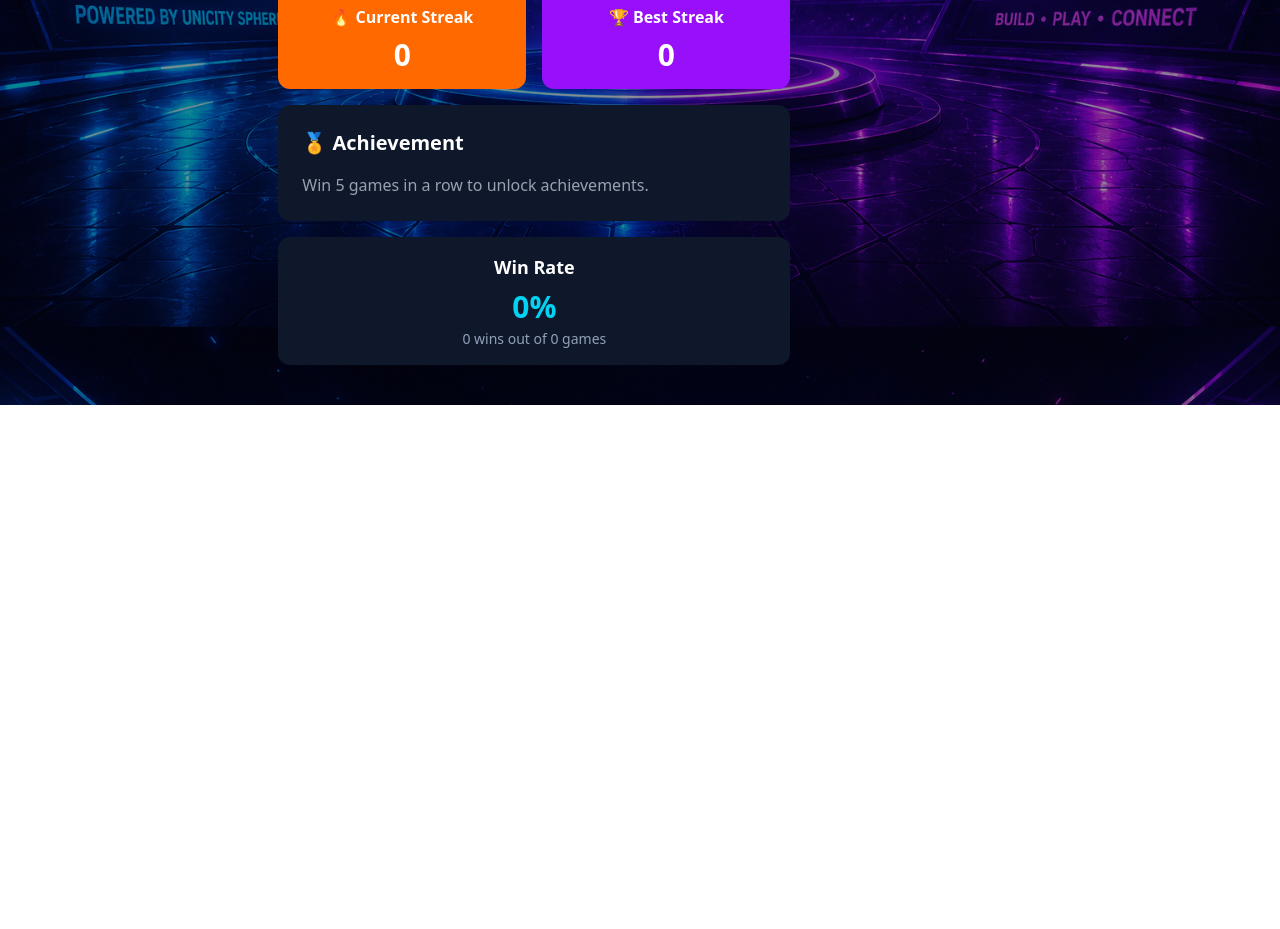
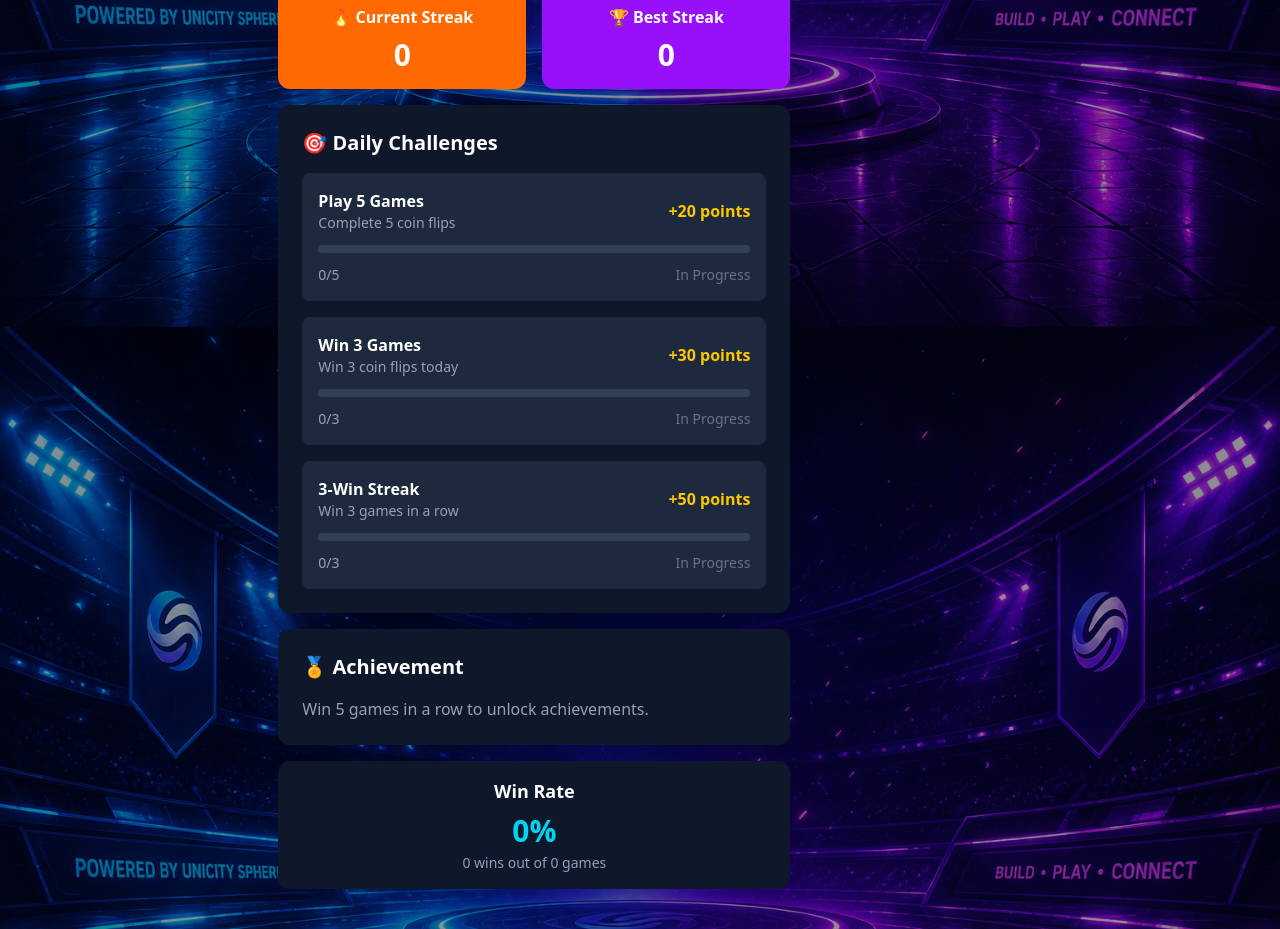
Before and after one commit to chehan011/sphere-coin-flip, a Next.js app: page / in a window 1280 px wide. Shown: the part 1380-2309 px from the top of the page. Before the commit the page ends 1785 px from the top, so only its background shows below. Built offline with nearby package versions, Linux system fonts and the light colour scheme.

Commit message:
Add daily challenges and rewards

```diff
--- a/app/page.tsx
+++ b/app/page.tsx
@@ -35,6 +35,10 @@ export default function Home() {
   const [bestStreak, setBestStreak] = useState(0);
   const [history, setHistory] = useState<HistoryItem[]>([]);
   const [loadingWallet, setLoadingWallet] = useState(false);
+  const [dailyGames, setDailyGames] = useState(0);
+  const [dailyWins, setDailyWins] = useState(0);
+  const [claimedChallenges, setClaimedChallenges] = useState<string[]>([]);
+  const [dailyBestStreak, setDailyBestStreak] = useState(0);
 
 
 useEffect(() => {
@@ -51,6 +55,20 @@ useEffect(() => {
     setHistory(data.history ?? []);
     setStreak(data.streak ?? 0);
     setBestStreak(data.bestStreak ?? 0);
+
+    const today = new Date().toLocaleDateString();
+
+    if (data.challengeDate === today) {
+      setDailyBestStreak(data.dailyBestStreak ?? 0);
+      setDailyGames(data.dailyGames ?? 0);
+      setDailyWins(data.dailyWins ?? 0);
+      setClaimedChallenges(data.claimedChallenges ?? []);
+    } else {
+      setDailyBestStreak(0);
+      setDailyGames(0);
+      setDailyWins(0);
+      setClaimedChallenges([]);
+    }
   } catch (error) {
     console.error("Failed to load saved game data:", error);
   }
@@ -71,14 +89,30 @@ useEffect(() => {
     history,
     streak,
     bestStreak,
+
+    dailyGames,
+    dailyWins,
+    claimedChallenges,
+    dailyBestStreak,
+    challengeDate: new Date().toLocaleDateString(),
   };
 
   localStorage.setItem(
     "coinflip-data",
     JSON.stringify(gameData)
   );
-}, [balance, wins, losses, history, streak, bestStreak]);
-
+}, [
+  balance,
+  wins,
+  losses,
+  history,
+  streak,
+  bestStreak,
+  dailyGames,
+  dailyWins,
+  dailyBestStreak,
+  claimedChallenges,
+]);
 
 async function connectWallet() {
   setLoadingWallet(true);
@@ -137,9 +171,9 @@ function playGame() {
   if (flipping) return;
 
   if (!connected) {
-    alert("Please connect your Sphere wallet first.");
-    return;
-  }
+  alert("Please connect your Sphere wallet first.");
+  return;
+}
 
   if (!choice) {
     alert("Please choose Heads or Tails.");
@@ -179,6 +213,12 @@ function playGame() {
 
     const won = flip === choice;
 
+    setDailyGames((games) => games + 1);
+
+if (won) {
+  setDailyWins((wins) => wins + 1);
+}
+
     setCoin(flip === "Heads" ? "🙂" : "🦅");
 
     if (won) {
@@ -186,6 +226,9 @@ function playGame() {
       setWins((w) => w + 1);
 
       const nextStreak = streak + 1;
+      setDailyBestStreak((best) =>
+  Math.max(best, nextStreak)
+);
 
 setStreak(nextStreak);
 
@@ -233,6 +276,46 @@ const winRate =
   totalGames === 0
     ? 0
     : Math.round((wins / totalGames) * 100);
+
+    const challenges = [
+  {
+    id: "play5",
+    title: "Play 5 Games",
+    description: "Complete 5 coin flips",
+    target: 5,
+    progress: dailyGames,
+    reward: 20,
+  },
+  {
+    id: "win3",
+    title: "Win 3 Games",
+    description: "Win 3 coin flips today",
+    target: 3,
+    progress: dailyWins,
+    reward: 30,
+  },
+  {
+    id: "streak3",
+    title: "3-Win Streak",
+    description: "Win 3 games in a row",
+    target: 3,
+    progress: Math.min(dailyBestStreak, 3),
+    reward: 50,
+  },
+];
+
+function claimChallenge(id: string, reward: number) {
+  if (claimedChallenges.includes(id)) return;
+
+  setBalance((current) => current + reward);
+
+  setClaimedChallenges((previous) => [
+    ...previous,
+    id,
+  ]);
+
+  setMessage(`🎉 Challenge completed! +${reward} game points!`);
+}
 
   return (
     <main className="min-h-screen text-white flex justify-center py-10 px-4">
@@ -487,6 +570,86 @@ onClick={() => {
 </div>
 
 <div className="bg-slate-900 rounded-xl p-6 mt-4">
+  <h2 className="text-xl font-bold mb-4">
+    🎯 Daily Challenges
+  </h2>
+
+  <div className="space-y-4">
+    {challenges.map((challenge) => {
+      const completed =
+        challenge.progress >= challenge.target;
+
+      const claimed =
+        claimedChallenges.includes(challenge.id);
+
+      return (
+        <div
+          key={challenge.id}
+          className="bg-slate-800 rounded-lg p-4"
+        >
+          <div className="flex justify-between items-center">
+            <div>
+              <h3 className="font-bold">
+                {challenge.title}
+              </h3>
+
+              <p className="text-sm text-gray-400">
+                {challenge.description}
+              </p>
+            </div>
+
+            <span className="text-yellow-400 font-bold">
+              +{challenge.reward} points
+            </span>
+          </div>
+
+          <div className="mt-3 bg-slate-700 rounded-full h-2">
+            <div
+              className="bg-green-400 h-2 rounded-full"
+              style={{
+                width: `${Math.min(
+                  (challenge.progress / challenge.target) * 100,
+                  100
+                )}%`,
+              }}
+            />
+          </div>
+
+          <div className="flex justify-between items-center mt-3">
+            <span className="text-sm text-gray-400">
+              {Math.min(challenge.progress, challenge.target)}
+              /{challenge.target}
+            </span>
+
+            {claimed ? (
+              <span className="text-green-400 font-bold">
+                ✓ Claimed
+              </span>
+            ) : completed ? (
+              <button
+                onClick={() =>
+                  claimChallenge(
+                    challenge.id,
+                    challenge.reward
+                  )
+                }
+                className="bg-green-500 hover:bg-green-600 px-4 py-2 rounded-lg font-bold text-white"
+              >
+                Claim Reward
+              </button>
+            ) : (
+              <span className="text-gray-500 text-sm">
+                In Progress
+              </span>
+            )}
+          </div>
+        </div>
+      );
+    })}
+  </div>
+</div>
+
+<div className="bg-slate-900 rounded-xl p-6 mt-4">
 
   <h2 className="text-xl font-bold mb-4">
     🏅 Achievement
```
